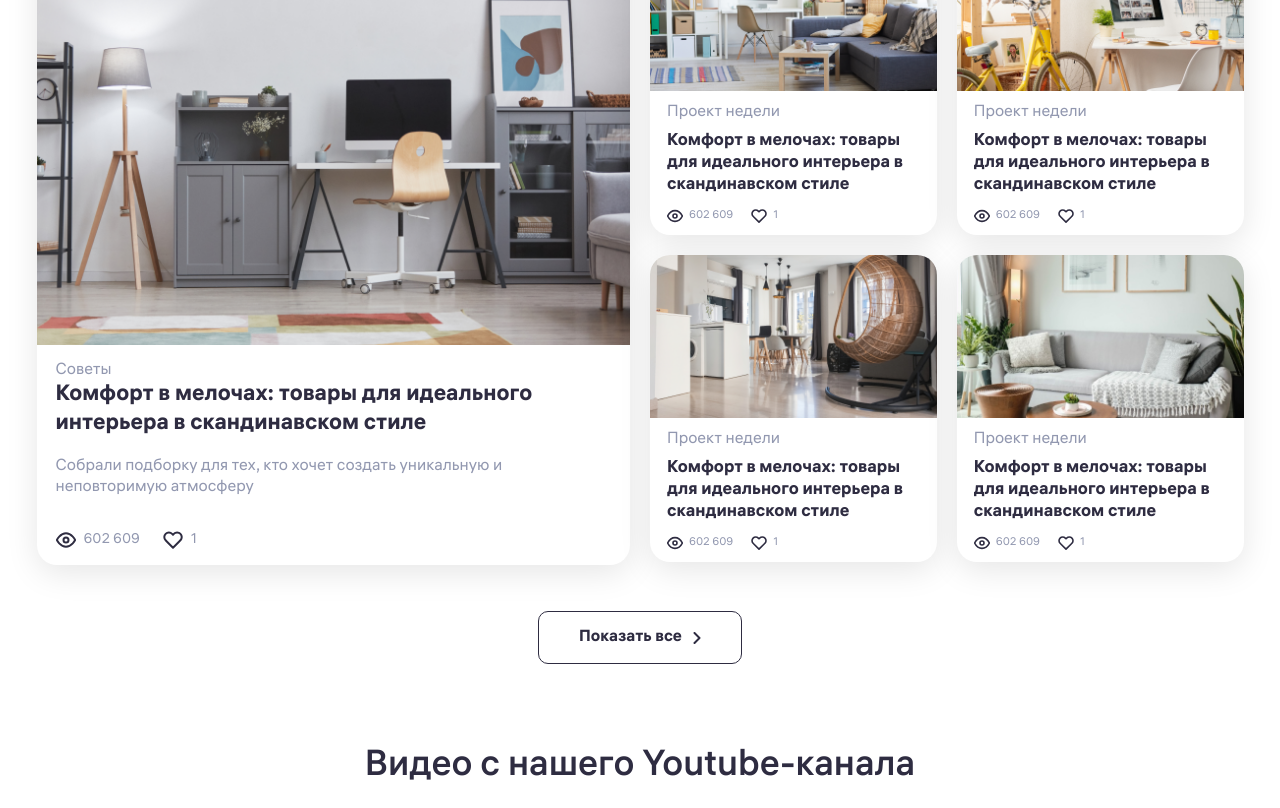
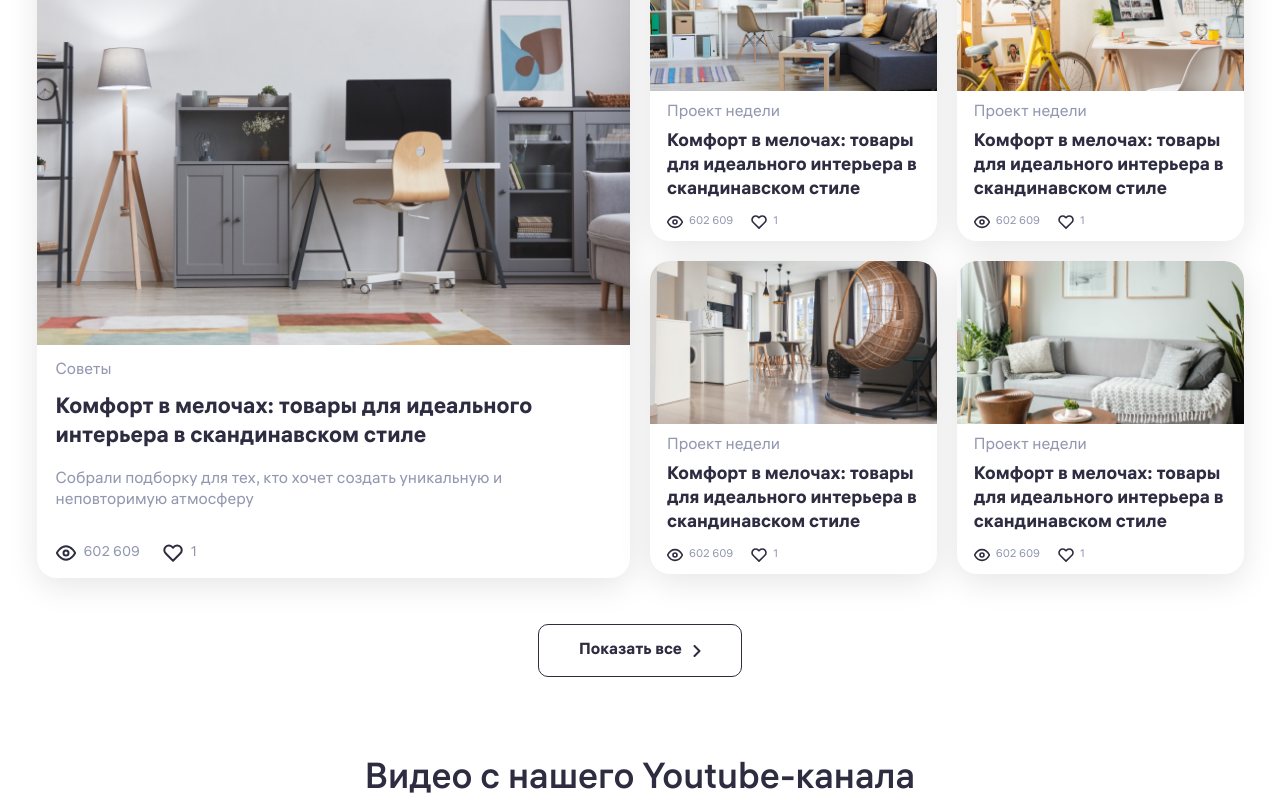
Before and after one commit to fayzullayevelmurod/Archimarket, a plain HTML site: page index.html in a window 1280 px wide. Shown: the part 2800-3608 px from the top of the page. Drawn offline with nearby package versions, Linux system fonts and the light colour scheme.

Commit message:
recommend section media

```diff
--- a/css/style.scss
+++ b/css/style.scss
@@ -524,7 +524,7 @@ address {
                 font-size: 22px;
                 font-weight: 700;
                 line-height: normal;
-                margin-bottom: 17px;
+                margin: 13px 0 17px 0;
             }
 
             .recommend_card_bottom {
@@ -569,7 +569,7 @@ address {
             h6 {
                 color: $purple;
                 font-family: $ALS;
-                font-size: 17px;
+                font-size: 18px;
                 font-weight: 700;
                 line-height: normal;
                 margin-bottom: 11px;
```
Also changed, not shown: css/style.css, 1 other file.
